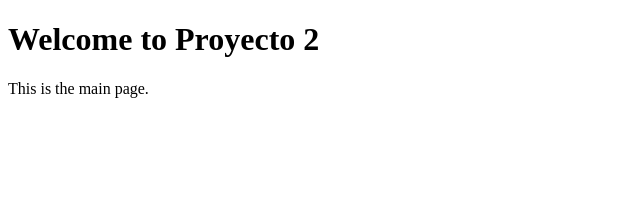
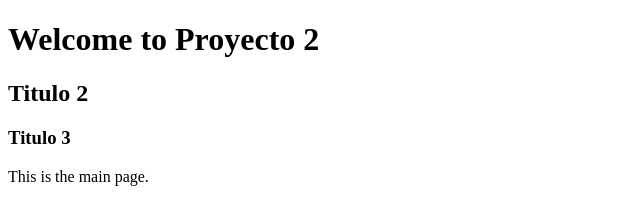
Before and after one commit to NACHOVILLAFUERTE/proyecto2, a plain HTML site: page index.html in a window 1280 px wide. Shown: the whole page, without its empty margins (0-640 px from the left). Drawn offline with Linux system fonts and the light colour scheme.

Commit message:
agregar titulo h2 y h3

```diff
--- a/index.html
+++ b/index.html
@@ -7,6 +7,9 @@
 </head>
 <body>
     <h1>Welcome to Proyecto 2</h1>
+    <h2>Titulo 2</h2>
+    <h3>Titulo 3</h3>
+
     <p>This is the main page.</p>
 </body>
 </html>
```
